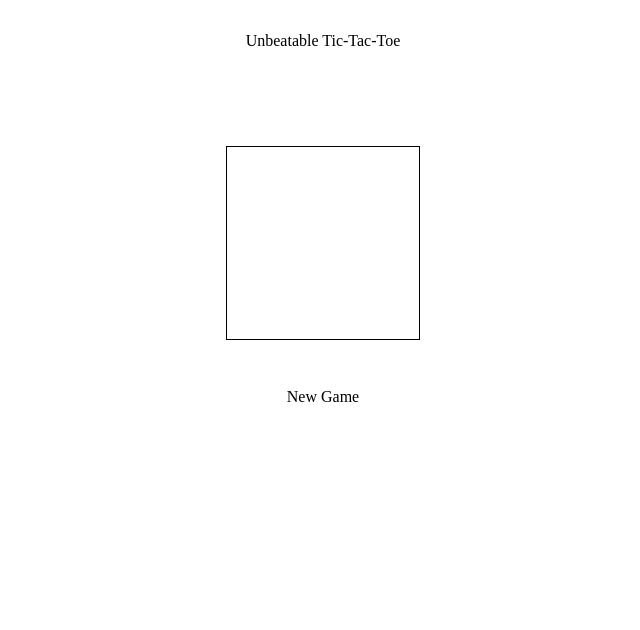
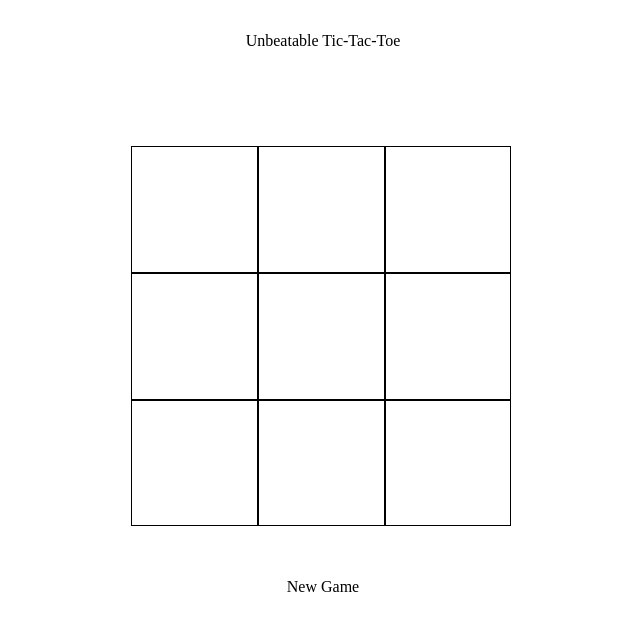
Before and after one commit to TonOfPrince/tic-tac-toe, a plain HTML site: page index.html in a window 1280 px wide. Shown: the whole page, without its empty margins (317-957 px from the left). Drawn offline with nearby package versions, Linux system fonts and the light colour scheme; some packages are replaced by stand-ins of ours.

Commit message:
fixed grid to have tic tac toe lines

```diff
--- a/css/style.css
+++ b/css/style.css
@@ -14,29 +14,43 @@
   margin-right: auto;
   margin-left: auto;
   margin-top: 6em;
-  height: 12em;
-  width: 12em;
+  height: 24em;
+  width: 24em;
   text-align: center;
-  border: 1px solid black;
+  /*border: 1px solid black;*/
   position: relative;
   left: 0;
   right: 0;
 }
 .row1 {
-  height: 4em;
-  width: 12em;
+  height: 8em;
+  width: 24em;
 }
 .row2 {
-  height: 4em;
-  width: 12em;
+  height: 8em;
+  width: 24em;
 }
 .row3 {
-  height: 4em;
-  width: 12em;
+  height: 8em;
+  width: 24em;
 }
 .square {
-  height: 4em;
-  width: 4em;
+  /*height: 4em;
+  width: 4em;*/
+  height: 7.8em;
+  width: 7.8em;
+  border: .1em solid black;
+  /*border-right: .3em solid black;*/
+  float: left;
+  position: relative;
+  display: inline-block;
+  /*z-index: 1;*/
+
+}
+.center {
+  height: 3.8em;
+  width: 3.8em;
+  border: .1em solid black;
   float: left;
   position: relative;
   display: inline-block;
--- a/views/home.html
+++ b/views/home.html
@@ -2,7 +2,7 @@
 <div class="result" ng-show="computerWins()">You Lose!</div>
 <div class="result" ng-show="tie()">It's a Tie!</div>
 <div class="board">
-  <div class="row1">
+  <!-- <div class="row1"> -->
     <div class="square" id="topLeft" ng-click="playerMove($event)">
       <!-- <div class="text corner">1</div> -->
     </div>
@@ -12,8 +12,8 @@
     <div class="square" id="topRight" ng-click="playerMove($event)">
       <!-- <div class="text corner"></div> -->
     </div>
-  </div>
-  <div class="row2">
+  <!-- </div> -->
+  <!-- <div class="row2"> -->
     <div class="square" id="middleLeft" ng-click="playerMove($event)">
       <!-- <div class="text edge"></div> -->
     </div>
@@ -23,8 +23,8 @@
     <div class="square" id="middleRight" ng-click="playerMove($event)">
       <!-- <div class="text edge"></div> -->
     </div>
-  </div>
-  <div class="row3">
+  <!-- </div> -->
+  <!-- <div class="row3"> -->
     <div class="square" id="bottomLeft" ng-click="playerMove($event)">
       <!-- <div class="text corner"></div> -->
     </div>
@@ -34,7 +34,7 @@
     <div class="square" id="bottomRight" ng-click="playerMove($event)">
       <!-- <div class="text corner"></div> -->
     </div>
-  </div>
+  <!-- </div> -->
 </div>
 <div class="newGame" ng-click="resetBoard()">
   New Game
```
Also changed, not shown: img/grid.jpg (added).
